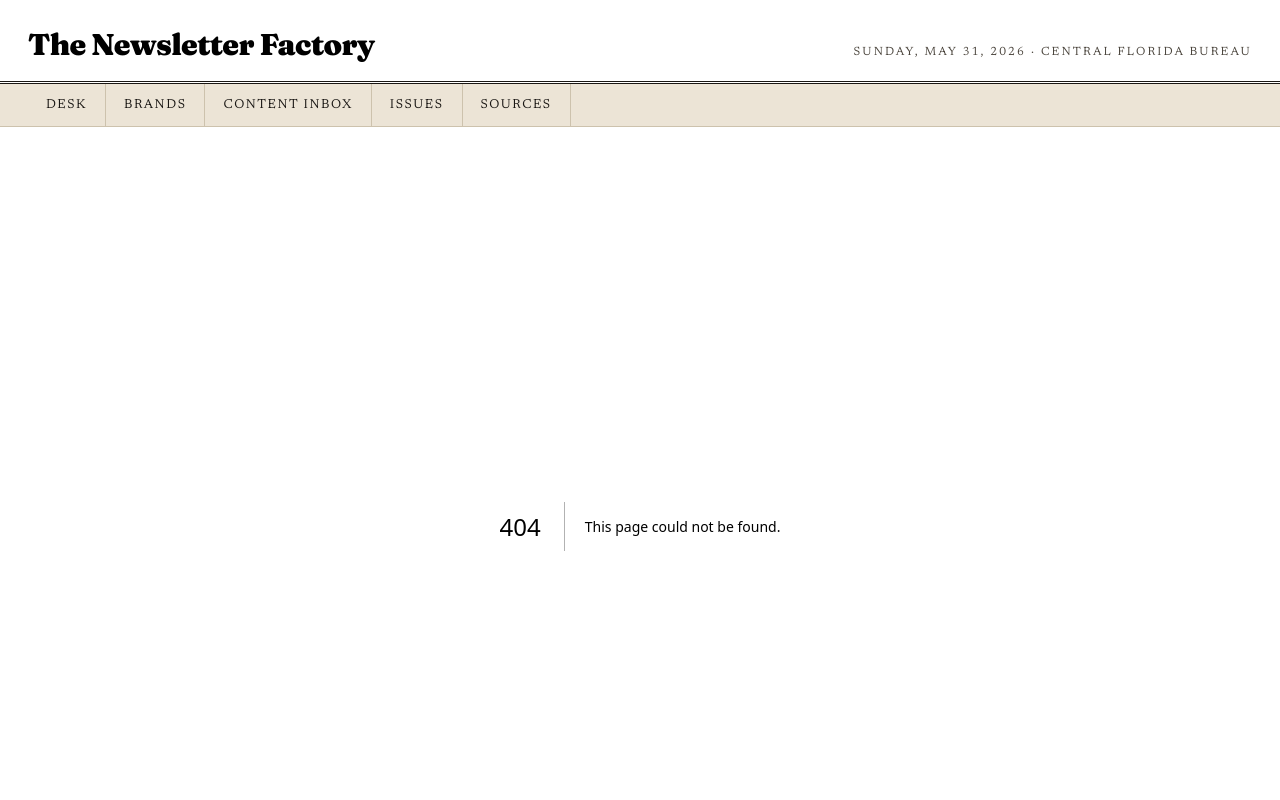
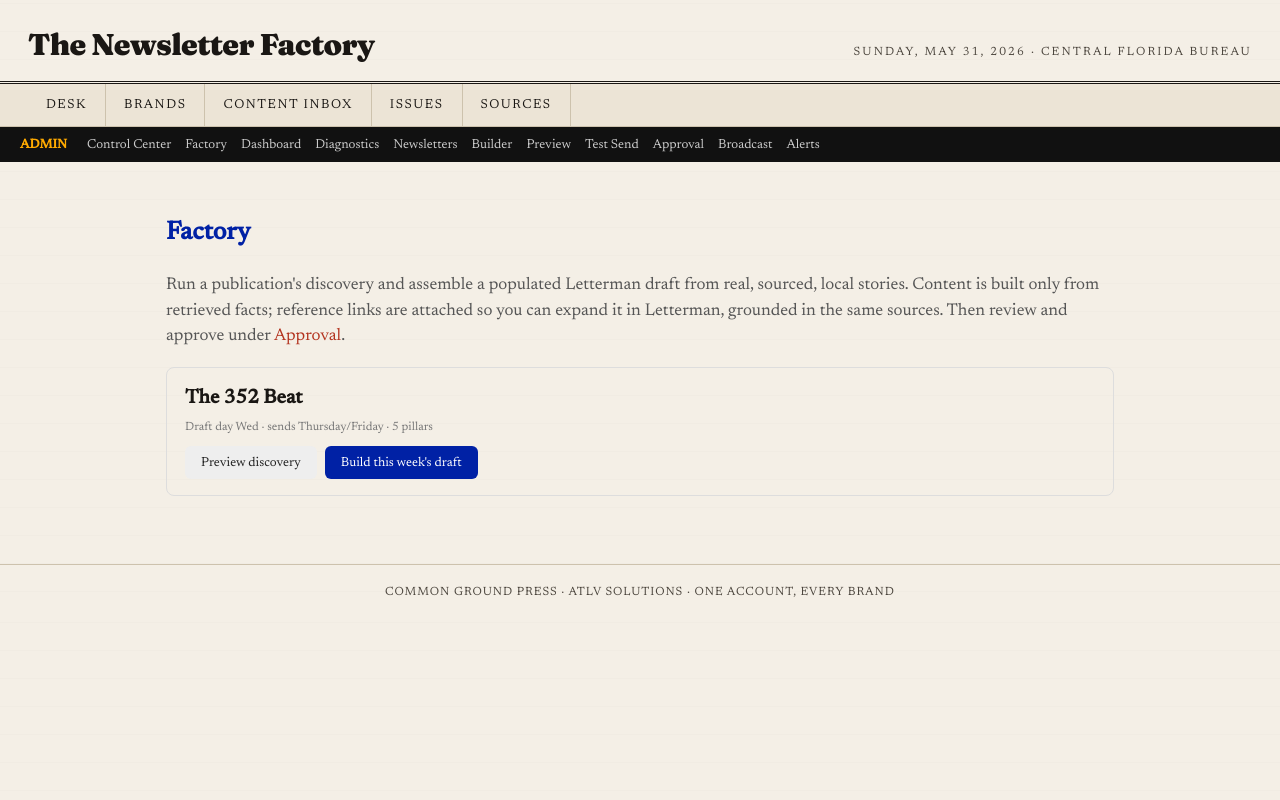
Before and after one commit to terrep263/newsletter-factory, a Next.js app: page /admin/factory in a window 1280 px wide. Before the commit this address had no page. Shown: the top 800 px of the page. Built offline with nearby package versions, Linux system fonts and the light colour scheme.

Commit message:
Factory admin UI (preview + one-click draft build) and nav link

```diff
--- /dev/null
+++ b/app/admin/factory/page.tsx
@@ -0,0 +1,88 @@
+"use client";
+import { useEffect, useState } from "react";
+
+type Pub = { id: string; name: string; draftDay: number; sendDay: string; pillars: string[] };
+type BuildResult = {
+  ok: boolean; publication: string; newsletterId?: string; newsletterName?: string;
+  totalStories: number; sections: { pillar: string; label: string; count: number }[];
+  referenceLinksAttached: number; notes: string[]; error?: string;
+};
+type Preview = { ok: boolean; publication: string; total: number; byPillar: Record<string, { title: string; link: string; source: string }[]> };
+
+const card: React.CSSProperties = { border: "1px solid #ddd", borderRadius: 8, padding: "16px 18px", marginBottom: 16 };
+const btn: React.CSSProperties = { padding: "7px 16px", border: "none", borderRadius: 6, cursor: "pointer", fontSize: 13, marginRight: 8 };
+
+export default function FactoryPage() {
+  const [pubs, setPubs] = useState<Pub[]>([]);
+  const [busy, setBusy] = useState<string>("");
+  const [preview, setPreview] = useState<Record<string, Preview>>({});
+  const [result, setResult] = useState<Record<string, BuildResult>>({});
+
+  useEffect(() => {
+    fetch("/api/factory/build").then((r) => r.json()).then((d) => setPubs(d.publications ?? [])).catch(() => {});
+  }, []);
+
+  async function runPreview(id: string) {
+    setBusy(id + ":preview");
+    const d = await fetch(`/api/factory/build?preview=${id}`).then((r) => r.json()).catch(() => null);
+    setBusy("");
+    if (d) setPreview((p) => ({ ...p, [id]: d }));
+  }
+
+  async function runBuild(id: string) {
+    setBusy(id + ":build");
+    const d = await fetch("/api/factory/build", { method: "POST", headers: { "Content-Type": "application/json" }, body: JSON.stringify({ publicationId: id }) }).then((r) => r.json()).catch((e) => ({ ok: false, error: String(e) }));
+    setBusy("");
+    setResult((r) => ({ ...r, [id]: d }));
+  }
+
+  return (
+    <main>
+      <h2 style={{ color: "#0021A5", marginTop: 0 }}>Factory</h2>
+      <p style={{ color: "#555", marginTop: 0 }}>Run a publication&apos;s discovery and assemble a populated Letterman draft from real, sourced, local stories. Content is built only from retrieved facts; reference links are attached so you can expand it in Letterman, grounded in the same sources. Then review and approve under <a href="/admin/approval">Approval</a>.</p>
+      {pubs.length === 0 && <p>Loading publications…</p>}
+      {pubs.map((p) => (
+        <div key={p.id} style={card}>
+          <h3 style={{ margin: "0 0 4px" }}>{p.name}</h3>
+          <p style={{ margin: "0 0 10px", fontSize: 12, color: "#777" }}>Draft day {["Sun","Mon","Tue","Wed","Thu","Fri","Sat"][p.draftDay]} · sends {p.sendDay} · {p.pillars.length} pillars</p>
+          <button style={{ ...btn, background: "#eee", color: "#222" }} onClick={() => runPreview(p.id)} disabled={busy.startsWith(p.id)}>
+            {busy === p.id + ":preview" ? "Scanning…" : "Preview discovery"}
+          </button>
+          <button style={{ ...btn, background: "#0021A5", color: "#fff" }} onClick={() => runBuild(p.id)} disabled={busy.startsWith(p.id)}>
+            {busy === p.id + ":build" ? "Building draft…" : "Build this week's draft"}
+          </button>
+
+          {preview[p.id] && (
+            <div style={{ marginTop: 14, fontSize: 13 }}>
+              <strong>{preview[p.id].total} qualifying stories</strong>
+              {Object.entries(preview[p.id].byPillar).map(([k, items]) => (
+                <div key={k} style={{ marginTop: 8 }}>
+                  <div style={{ fontWeight: 600 }}>{k} ({items.length})</div>
+                  {items.map((it, i) => (
+                    <div key={i} style={{ color: "#444", marginLeft: 10 }}>• {it.title} <span style={{ color: "#999" }}>{it.source}</span></div>
+                  ))}
+                </div>
+              ))}
+            </div>
+          )}
+
+          {result[p.id] && (
+            <div style={{ marginTop: 14, padding: "10px 14px", borderRadius: 6, fontSize: 13, background: result[p.id].ok ? "#d4edda" : "#f8d7da", border: `1px solid ${result[p.id].ok ? "#28a745" : "#f5c6cb"}`, color: result[p.id].ok ? "#155724" : "#721c24" }}>
+              {result[p.id].ok ? (
+                <>
+                  <strong>Draft created:</strong> {result[p.id].newsletterName}<br />
+                  {result[p.id].totalStories} stories · {result[p.id].sections.length} sections · {result[p.id].referenceLinksAttached} reference links<br />
+                  <span style={{ fontSize: 12 }}>Newsletter ID: <code>{result[p.id].newsletterId}</code></span><br />
+                  <a href={`/admin/approval?id=${result[p.id].newsletterId}`} style={{ color: "#155724", fontWeight: 600 }}>Review &amp; approve →</a>
+                  {result[p.id].notes.length > 0 && <ul style={{ margin: "6px 0 0", paddingLeft: 18, fontSize: 12 }}>{result[p.id].notes.map((n, i) => <li key={i}>{n}</li>)}</ul>}
+                </>
+              ) : (
+                <><strong>Build failed:</strong> {result[p.id].error}</>
+              )}
+            </div>
+          )}
+        </div>
+      ))}
+    </main>
+  );
+}
--- a/app/admin/layout.tsx
+++ b/app/admin/layout.tsx
@@ -2,6 +2,7 @@ import type { ReactNode } from "react";
 
 const NAV: { href: string; label: string }[] = [
   { href: "/admin", label: "Control Center" },
+  { href: "/admin/factory", label: "Factory" },
   { href: "/admin/dashboard", label: "Dashboard" },
   { href: "/admin/diagnostics", label: "Diagnostics" },
   { href: "/admin/newsletters", label: "Newsletters" },
```
